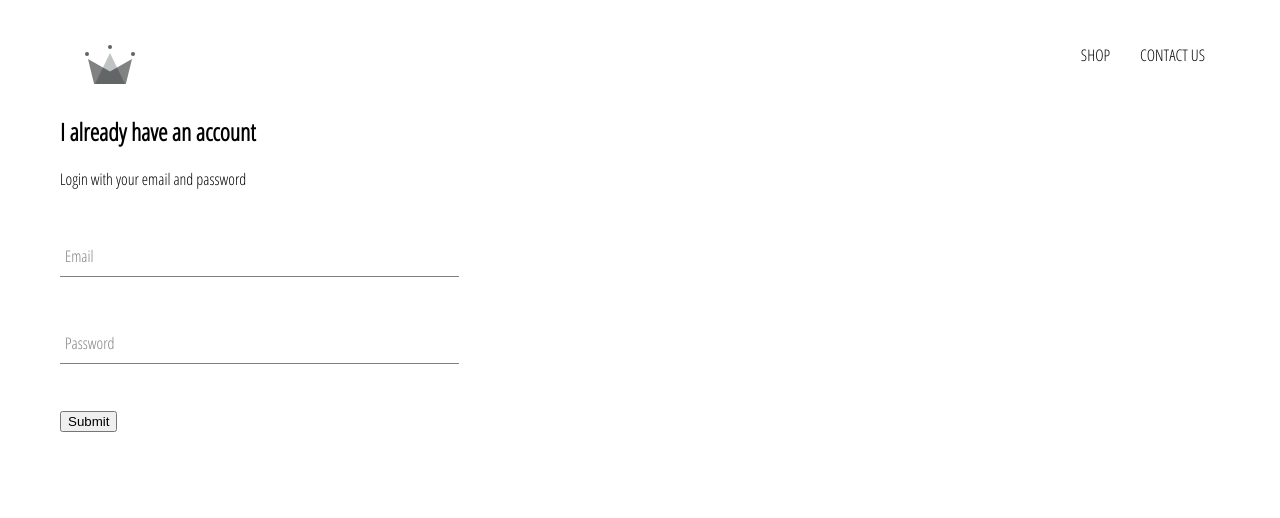
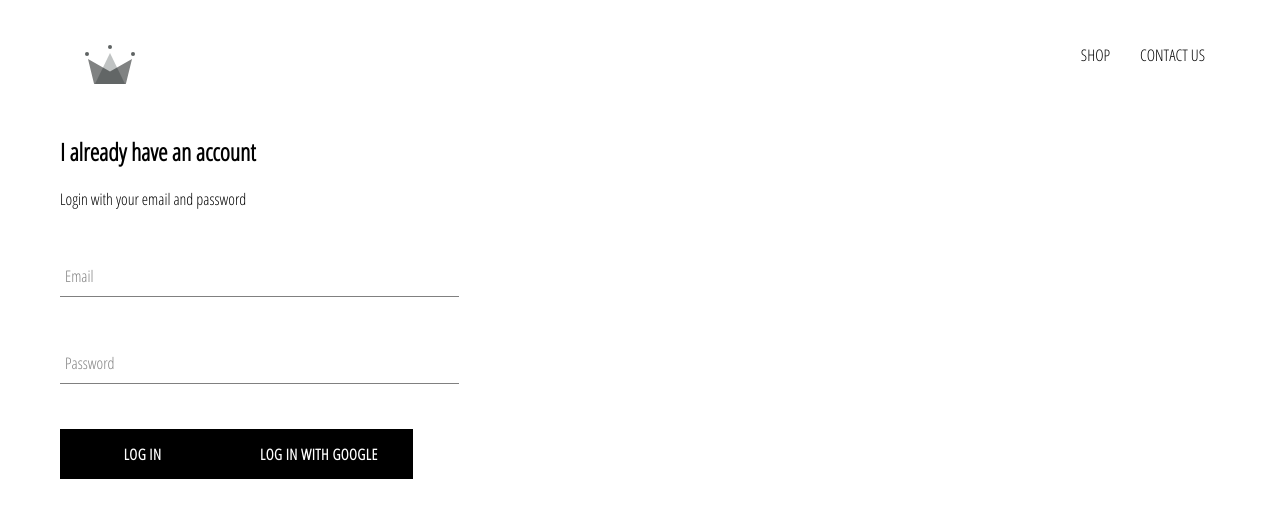
Before and after one commit to ConnorBarroso/CRWN-Clothing, a React (Create React App) app: page /login in a window 1280 px wide. Shown: the top 518 px of the page. Built offline with nearby package versions, Linux system fonts and the light colour scheme.

Commit message:
Created submit button / google authentication

```diff
--- a/package.json
+++ b/package.json
@@ -6,6 +6,7 @@
     "@testing-library/jest-dom": "^5.11.10",
     "@testing-library/react": "^11.2.6",
     "@testing-library/user-event": "^12.8.3",
+    "firebase": "^8.5.0",
     "node-sass": "^5.0.0",
     "react": "^17.0.2",
     "react-dom": "^17.0.2",
--- /dev/null
+++ b/src/components/component-styles/custom-button.styles.scss
@@ -0,0 +1,22 @@
+.custom-button {
+  min-width: 165px;
+  width: auto;
+  height: 50px;
+  letter-spacing: 0.5px;
+  line-height: 50px;
+  padding: 0 35px 0 35px;
+  font-size: 15px;
+  background-color: black;
+  color: white;
+  text-transform: uppercase;
+  font-family: 'Open Sans Condensed';
+  font-weight: bolder;
+  border: none;
+  cursor: pointer;
+
+  &:hover {
+    background-color: white;
+    color: black;
+    border: 1px solid black;
+  }
+}
--- a/src/components/component-styles/login.styles.scss
+++ b/src/components/component-styles/login.styles.scss
@@ -1,3 +1,9 @@
 .login {
   width: 30vw;
+  display: flex;
+  flex-direction: column;
+
+  .title {
+    margin: 10px 0px;
+  }
 }
--- /dev/null
+++ b/src/components/custom-button.component.jsx
@@ -0,0 +1,11 @@
+import React from 'react';
+import './component-styles/custom-button.styles.scss'
+
+const CustomButton = ({children, ...otherProps}) => (
+    <button className= 'custom-button' {...otherProps} >
+        {children}
+
+    </button>
+)
+
+export default CustomButton
--- a/src/components/login.component.jsx
+++ b/src/components/login.component.jsx
@@ -1,6 +1,8 @@
 import React, { useState } from 'react';
 import './component-styles/login.styles.scss';
-import FormInput from './form-input.component'
+import FormInput from './form-input.component';
+import CustomButton from './custom-button.component';
+import { signInWithGoogle } from '../firebase/firebase.utils'
 
 function Login(){
     let [email, setEmail] = useState('')
@@ -27,7 +29,8 @@ function Login(){
 
                 <FormInput label= 'Password' name='password' type='password' value={password} setUserData={setPassword}/>
 
-                <input type='submit' value='Submit'/>
+                <CustomButton type='submit' >Log In</CustomButton>
+                <CustomButton onClick={signInWithGoogle} >Log In with Google</CustomButton>
             </form>
         </div>
     )
--- /dev/null
+++ b/src/firebase/firebase.utils.js
@@ -0,0 +1,26 @@
+import firebase from 'firebase/app';
+import 'firebase/firestore';
+import 'firebase/auth'
+
+const config = {
+    apiKey: "AIzaSyDAIug2_fKlgftjJ_hr-gq6YsmhF_jATrs",
+    authDomain: "e-commerce-app-5685d.firebaseapp.com",
+    projectId: "e-commerce-app-5685d",
+    storageBucket: "e-commerce-app-5685d.appspot.com",
+    messagingSenderId: "176352144522",
+    appId: "1:176352144522:web:8849896ca33239b0461173",
+    measurementId: "G-7B79ER4LQG"
+  }
+
+firebase.initializeApp(config);
+
+export const auth = firebase.auth();
+export const firestore = firebase.firestore();
+
+const provider = new firebase.auth.GoogleAuthProvider();
+
+provider.setCustomParameters({ promt : 'select_account' })
+
+export const signInWithGoogle = ()=> auth.signInWithPopup(provider)
+
+export default firebase;
```
Also changed, not shown: 1 other file (tests, documents, lock files or other folders).
